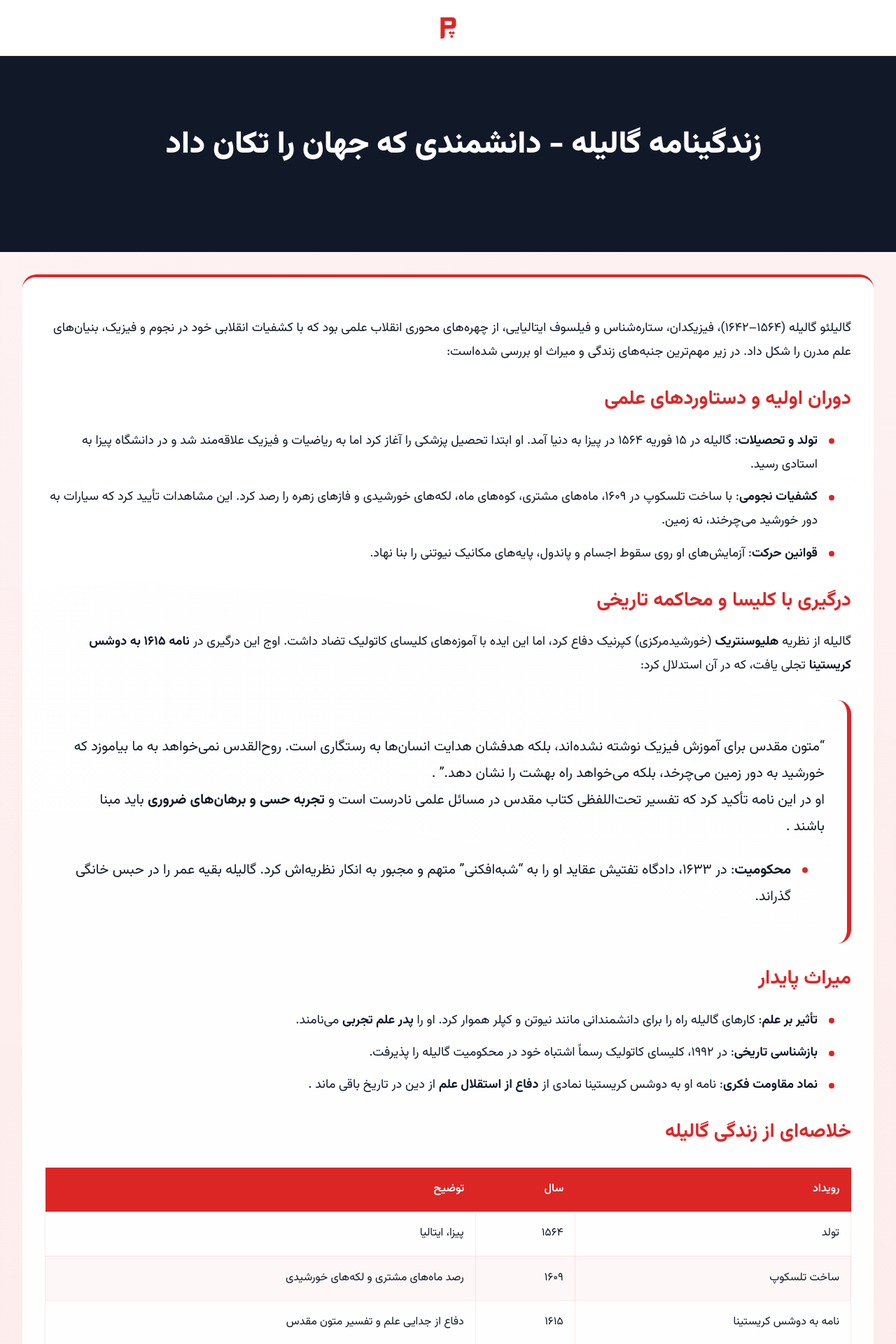
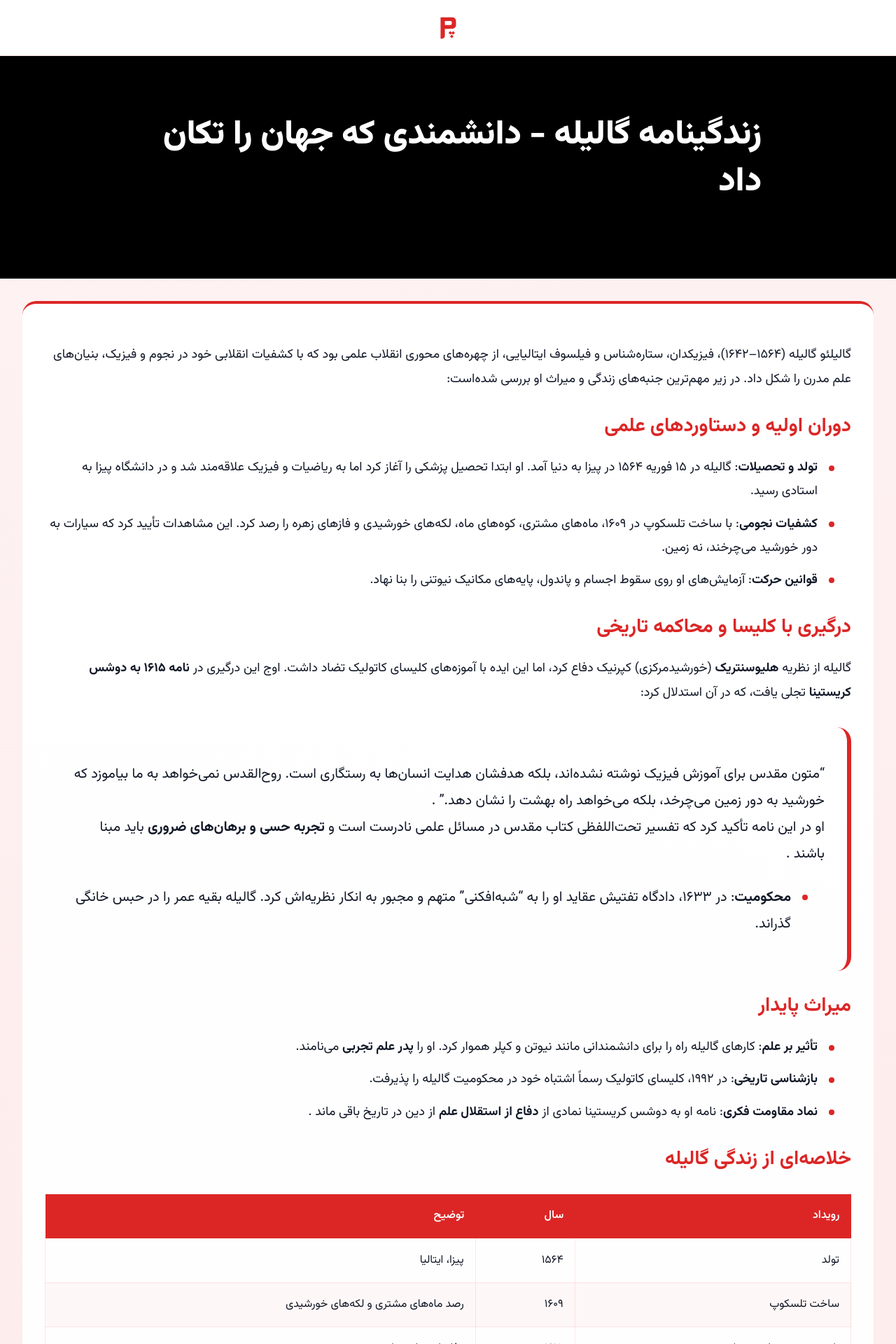
Before and after one commit to darkblog/darkblog.github.io, a Jekyll site: the page built from _posts/2025-7-5-68.md, in a window 1280 px wide. Shown: the top 1920 px of the page at 70% size. Built offline with Jekyll 4.4.1, drawn with Linux system fonts in a browser that asks for light colours.

Commit message:
Update post.html

```diff
--- a/_layouts/post.html
+++ b/_layouts/post.html
@@ -231,7 +231,7 @@
         }
 
         .hero-section {
-            background: var(--primary-color);
+            background: #000000;
             color: white;
             padding: 5rem 2rem 4rem;
             margin-bottom: 2rem;
@@ -248,24 +248,18 @@
         }
 
         .post-title-main {
-            font-size: 2.25rem;
+            font-size: 2.5rem;
             margin-bottom: 2rem;
             font-weight: 900;
-            line-height: 1.3;
+            line-height: 1.4;
             color: #FFFFFF;
             text-align: right;
         }
 
         @media (min-width: 768px) {
             .post-title-main {
-                font-size: 2.5rem;
+                font-size: 3rem;
                 margin-bottom: 2.5rem;
-            }
-        }
-
-        @media (min-width: 1024px) {
-            .post-title-main {
-                font-size: 2.75rem;
             }
         }
 
@@ -459,7 +453,7 @@
         }
 
         .related-posts-title {
-            font-size: 1.75rem;
+            font-size: 2rem;
             margin-bottom: 2rem;
             color: var(--accent-dark);
             font-weight: 900;
@@ -534,7 +528,7 @@
         }
 
         footer {
-            background-color: var(--primary-color);
+            background-color: #000000;
             color: white;
             padding: 2rem;
             margin-top: auto;
@@ -577,7 +571,7 @@
             }
 
             .post-title-main {
-                font-size: 1.875rem;
+                font-size: 2rem;
                 margin-bottom: 1.5rem;
             }
 
@@ -619,7 +613,7 @@
             }
 
             .related-posts-title {
-                font-size: 1.5rem;
+                font-size: 1.75rem;
             }
 
             footer {
@@ -638,7 +632,7 @@
             }
 
             .post-title-main {
-                font-size: 1.625rem;
+                font-size: 1.75rem;
                 margin-bottom: 1.25rem;
             }
 
@@ -659,7 +653,7 @@
             }
 
             .related-posts-title {
-                font-size: 1.375rem;
+                font-size: 1.5rem;
             }
 
             .footer-content .site-name {
```
